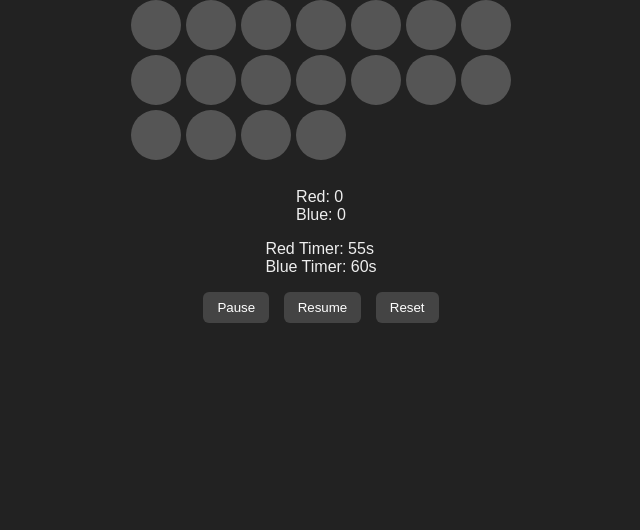
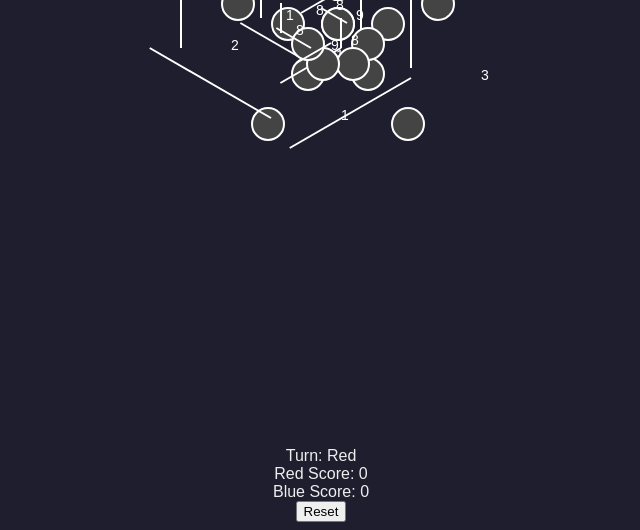
Before and after one commit to piyu503/Tiatans_Circuit, a plain HTML site: page index.html in a window 1280 px wide. Shown: the part 271-801 px from the top of the page, without its empty margins (319-959 px from the left). Drawn offline with Linux system fonts and the light colour scheme.

Commit message:
I will change as I will learn

```diff
--- a/index.html
+++ b/index.html
@@ -4,28 +4,16 @@
     <meta charset="UTF-8" />
     <meta name="viewport" content="width=device-width, initial-scale=1.0"/>
     <title>Titan's Circuit</title>
-    <link rel="stylesheet" href="style.css"/>
+    <link rel="stylesheet" href="style.css" />
 </head>
 <body>
-    <div class="game-container">
-        <h1>Titan's Circuit</h1>
-        <div id="board" class="board"></div>
-
-        <div class="info">
-            <div class="scoreboard">
-                <div>Red: <span id="scoreRed">0</span></div>
-                <div>Blue: <span id="scoreBlue">0</span></div>
-            </div>
-            <div class="timers">
-                <div>Red Timer: <span id="timerRed">60</span>s</div>
-                <div>Blue Timer: <span id="timerBlue">60</span>s</div>
-            </div>
-            <div class="controls">
-                <button onclick="pauseGame()">Pause</button>
-                <button onclick="resumeGame()">Resume</button>
-                <button onclick="resetGame()">Reset</button>
-            </div>
-        </div>
+    <h1>Titan's Circuit</h1>
+    <div id="gameBoard"></div>
+    <div id="infoPanel">
+        Turn: <span id="turnPlayer">Red</span><br>
+        Red Score: <span id="redScore">0</span><br>
+        Blue Score: <span id="blueScore">0</span><br>
+        <button onclick="resetGame()">Reset</button>
     </div>
     <script src="script.js"></script>
 </body>
--- a/script.js
+++ b/script.js
@@ -1,110 +1,111 @@
-const boardElement = document.getElementById('board');
-const scoreRedElement = document.getElementById('scoreRed');
-const scoreBlueElement = document.getElementById('scoreBlue');
-const timerRedElement = document.getElementById('timerRed');
-const timerBlueElement = document.getElementById('timerBlue');
-
-let currentPlayer = 'red';
-let boardNodes = [];
+const board = document.getElementById("gameBoard");
+const turnDisplay = document.getElementById("turnPlayer");
+const redScoreSpan = document.getElementById("redScore");
+const blueScoreSpan = document.getElementById("blueScore");
+let turn = "red";
+let redScore = 0;
+let blueScore = 0;
+let nodes = [];
 let edges = [];
-let scores = { red: 0, blue: 0 };
-let timers = { red: 60, blue: 60 };
-let interval = null;
-
-// Initialize game
-function createBoard() {
-    boardElement.innerHTML = '';
-    boardNodes = [];
-    edges = [];
-
-    for (let i = 0; i < 18; i++) {
-        const node = {
-            id: i,
-            player: null,
-            element: document.createElement('div')
-        };
-        node.element.classList.add('node');
-        node.element.addEventListener('click', () => handleNodeClick(node));
-        boardElement.appendChild(node.element);
-        boardNodes.push(node);
-    }
-
-    edges = [
-        { from: 0, to: 1, weight: 1 }, { from: 1, to: 2, weight: 1 },
-        { from: 2, to: 3, weight: 1 }, { from: 3, to: 4, weight: 1 },
-        { from: 4, to: 5, weight: 1 }, { from: 5, to: 0, weight: 1 },
-        { from: 6, to: 7, weight: 2 }, { from: 7, to: 8, weight: 2 },
-        { from: 8, to: 9, weight: 2 }, { from: 9, to:10, weight: 2 },
-        { from:10, to:11, weight: 2 }, { from:11, to: 6, weight: 2 },
-        { from:12, to:13, weight: 3 }, { from:13, to:14, weight: 3 },
-        { from:14, to:15, weight: 3 }, { from:15, to:16, weight: 3 },
-        { from:16, to:17, weight: 3 }, { from:17, to:12, weight: 3 }
+function addNode(x, y, layer) {
+    let node = document.createElement("div");
+    node.classList.add("node");
+    node.style.left = `${x}px`;
+    node.style.top = `${y}px`;
+    node.dataset.owner = "";
+    node.dataset.layer = layer;
+    node.addEventListener("click", () => clickNode(node));
+    board.appendChild(node);
+    nodes.push(node);
+    return node;
+}
+function addEdge(x, y, length, angle, weight) {
+    let line = document.createElement("div");
+    line.classList.add("line");
+    line.style.left = `${x}px`;
+    line.style.top = `${y}px`;
+    line.style.width = `${length}px`;
+    line.style.transform = `rotate(${angle}deg)`;
+    board.appendChild(line);
+    let w = document.createElement("div");
+    w.classList.add("weight");
+    w.style.left = `${x + length/2}px`;
+    w.style.top = `${y - 10}px`;
+    w.innerText = weight;
+    board.appendChild(w);
+    edges.push({nodes: [], weight, line});
+}
+function setupBoard() {
+    let outer = [
+        addNode(300, 100, "outer"),
+        addNode(400, 170, "outer"),
+        addNode(370, 290, "outer"),
+        addNode(230, 290, "outer"),
+        addNode(200, 170, "outer"),
+        addNode(300, 100, "outer"),
     ];
+    addEdge(300,100,100,30,1);
+    addEdge(390,150,100,90,2);
+    addEdge(390,260,140,150,3);
+    addEdge(250,300,140,210,1);
+    addEdge(160,230,100,270,2);
+    addEdge(200,140,100,330,1);
+    let middle = [
+        addNode(300,150,"middle"),
+        addNode(350,190,"middle"),
+        addNode(330,240,"middle"),
+        addNode(270,240,"middle"),
+        addNode(250,190,"middle"),
+        addNode(300,150,"middle"),
+    ];
+    addEdge(300,150,50,30,6);
+    addEdge(340,170,50,90,5);
+    addEdge(320,230,70,150,4);
+    addEdge(280,240,70,210,1);
+    addEdge(240,200,50,270,1);
+    addEdge(260,160,50,330,1);
+    let inner = [
+        addNode(300,190,"inner"),
+        addNode(330,210,"inner"),
+        addNode(315,230,"inner"),
+        addNode(285,230,"inner"),
+        addNode(270,210,"inner"),
+        addNode(300,190,"inner"),
+    ];
+    addEdge(300,190,30,30,8);
+    addEdge(320,200,30,90,9);
+    addEdge(310,225,40,150,8);
+    addEdge(290,230,40,210,9);
+    addEdge(260,215,30,270,8);
+    addEdge(280,195,30,330,8);
 }
-
-function handleNodeClick(node) {
-    if (!node.player) {
-        node.player = currentPlayer;
-        node.element.classList.add(currentPlayer);
-        updateScores();
-        switchTurn();
+function clickNode(node) {
+    if (!node.dataset.owner) {
+        node.classList.add(turn);
+        node.dataset.owner = turn;
+        updateScore(node);
+        turn = turn === "red" ? "blue" : "red";
+        turnDisplay.textContent = turn.charAt(0).toUpperCase()+turn.slice(1);
     }
 }
-
-function updateScores() {
-    scores.red = 0;
-    scores.blue = 0;
-
-    edges.forEach(edge => {
-        const from = boardNodes[edge.from];
-        const to = boardNodes[edge.to];
-        if (from.player && from.player === to.player) {
-            scores[from.player] += edge.weight;
-        }
-    });
-
-    scoreRedElement.textContent = scores.red;
-    scoreBlueElement.textContent = scores.blue;
+function updateScore(node) {
+    let weight = node.dataset.layer === "outer" ? 1 :
+                 node.dataset.layer === "middle" ? 5 : 8;
+    if (node.dataset.owner === "red") redScore += weight;
+    else blueScore += weight;
+    redScoreSpan.textContent = redScore;
+    blueScoreSpan.textContent = blueScore;
 }
-
-function switchTurn() {
-    clearInterval(interval);
-    currentPlayer = currentPlayer === 'red' ? 'blue' : 'red';
-    startTimer();
+function resetGame() {
+    board.innerHTML = "";
+    nodes = [];
+    edges = [];
+    redScore = 0;
+    blueScore = 0;
+    turn = "red";
+    redScoreSpan.textContent = redScore;
+    blueScoreSpan.textContent = blueScore;
+    turnDisplay.textContent = "Red";
+    setupBoard();
 }
-
-function startTimer() {
-    interval = setInterval(() => {
-        timers[currentPlayer]--;
-        updateTimers();
-        if (timers[currentPlayer] <= 0) {
-            clearInterval(interval);
-            alert(`${currentPlayer.toUpperCase()} ran out of time!`);
-        }
-    }, 1000);
-}
-
-function updateTimers() {
-    timerRedElement.textContent = timers.red;
-    timerBlueElement.textContent = timers.blue;
-}
-
-function pauseGame() {
-    clearInterval(interval);
-}
-
-function resumeGame() {
-    startTimer();
-}
-
-function resetGame() {
-    clearInterval(interval);
-    timers = { red: 60, blue: 60 };
-    scores = { red: 0, blue: 0 };
-    updateTimers();
-    createBoard();
-    startTimer();
-}
-
-createBoard();
-startTimer();
+setupBoard();
--- a/style.css
+++ b/style.css
@@ -1,62 +1,38 @@
 body {
-    font-family: Arial, sans-serif;
-    background: #222;
+    background: #1e1e2f;
     color: #eee;
-    display: flex;
-    justify-content: center;
-    align-items: center;
-    min-height: 100vh;
-    margin: 0;
+    font-family: sans-serif;
+    text-align: center;
 }
-
-.game-container {
-    display: flex;
-    flex-direction: column;
-    align-items: center;
-    max-width: 90%;
+#gameBoard {
+    position: relative;
+    width: 600px;
+    height: 600px;
+    margin: 30px auto;
 }
-
-h1 {
-    margin-bottom: 15px;
+.node {
+    width: 30px;
+    height: 30px;
+    background: #444;
+    border: 2px solid #fff;
+    border-radius: 50%;
+    position: absolute;
+    cursor: pointer;
+    transition: 0.3s;
 }
-
-.board {
-    display: grid;
-    grid-template-columns: repeat(7, 50px);
-    gap: 5px;
-    margin-bottom: 20px;
+.node.red { background: red; }
+.node.blue { background: blue; }
+.line {
+    position: absolute;
+    height: 2px;
+    background: white;
+    transform-origin: left;
 }
-
-.node {
-    width: 50px;
-    height: 50px;
-    background: #555;
-    border-radius: 50%;
-    cursor: pointer;
-    transition: transform 0.2s, background 0.3s;
+.weight {
+    position: absolute;
+    color: white;
+    font-size: 14px;
 }
-.node.red { background: crimson; }
-.node.blue { background: dodgerblue; }
-
-.info {
-    display: flex;
-    flex-direction: column;
-    align-items: center;
+#infoPanel {
+    margin-top: 20px;
 }
-
-.scoreboard, .timers, .controls {
-    margin: 8px 0;
-}
-
-button {
-    background: #444;
-    border: none;
-    color: #fff;
-    padding: 8px 14px;
-    margin: 0 5px;
-    border-radius: 6px;
-    cursor: pointer;
-}
-button:hover {
-    background: #666;
-}
```
